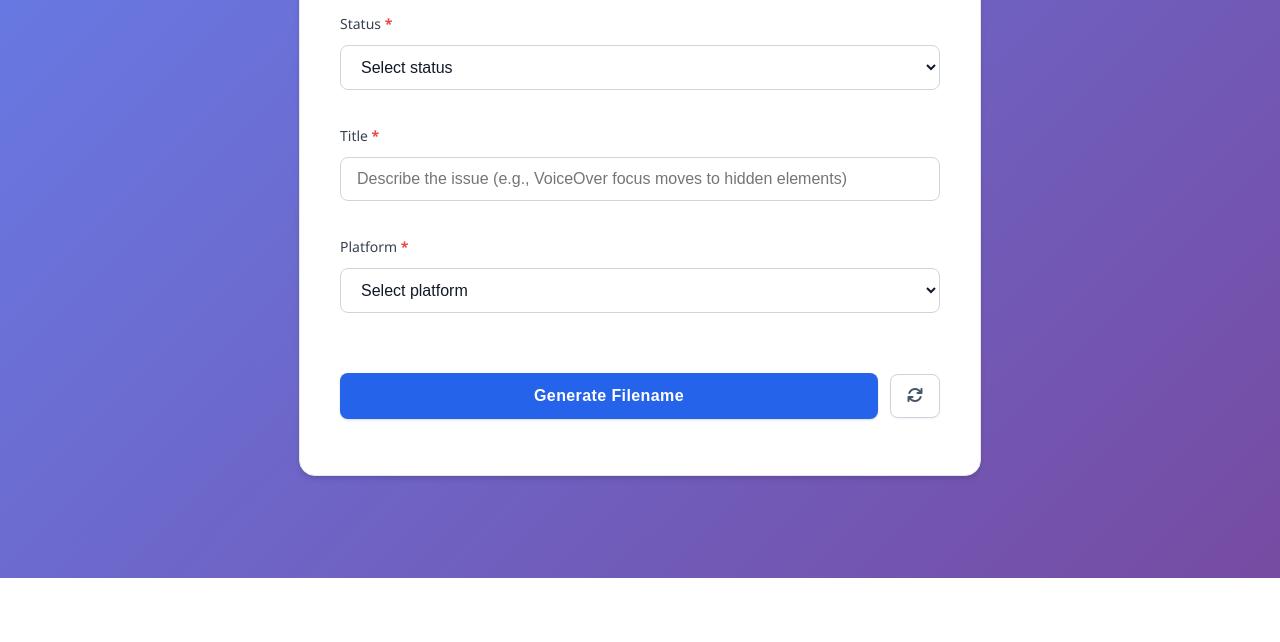
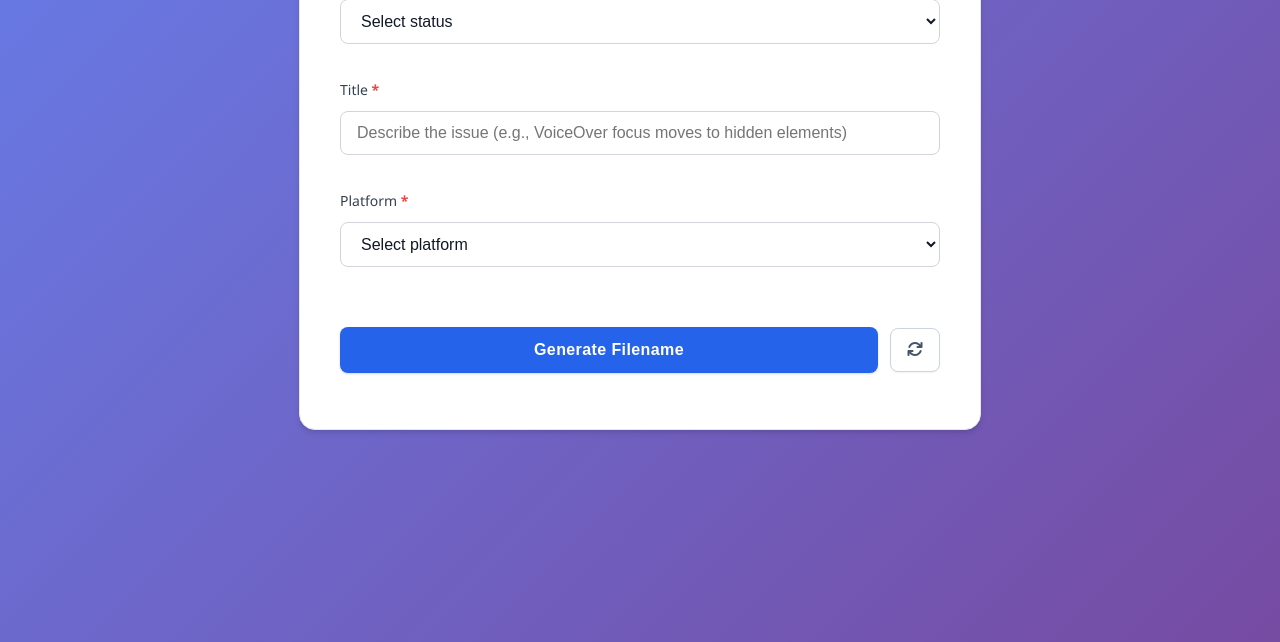
Before and after one commit to qasaurabh/filename-generator, a plain HTML site: page index.html in a window 1280 px wide. Shown: the part 222-864 px from the top of the page. Before the commit the page ends 800 px from the top, so only its background shows below. Drawn offline with Linux system fonts and the light colour scheme.

Commit message:
Update styles.css

```diff
--- a/styles.css
+++ b/styles.css
@@ -2,27 +2,12 @@ body {
     background: linear-gradient(135deg, #667eea 0%, #764ba2 100%);
     min-height: 100vh;
     font-family: 'Segoe UI', 'Roboto', 'Helvetica Neue', Arial, 'Apple Color Emoji', 'Segoe UI Emoji', sans-serif;
-    margin: 0;
-    padding: 0;
-    display: flex;
-    align-items: center;
-    justify-content: center;
-}
-
-main {
-    width: 100%;
-    display: flex;
-    align-items: center;
-    justify-content: center;
-    min-height: 100vh;
-    padding: 2rem;
-    box-sizing: border-box;
 }
 
 .cool-glass-form {
     max-width: 600px;
     min-width: 600px;
-    margin: 0 auto;
+    margin: 3.5rem auto;
     padding: 2.5rem 2.5rem 2rem 2.5rem;
     border-radius: 1rem;
     background: #ffffff;
```
